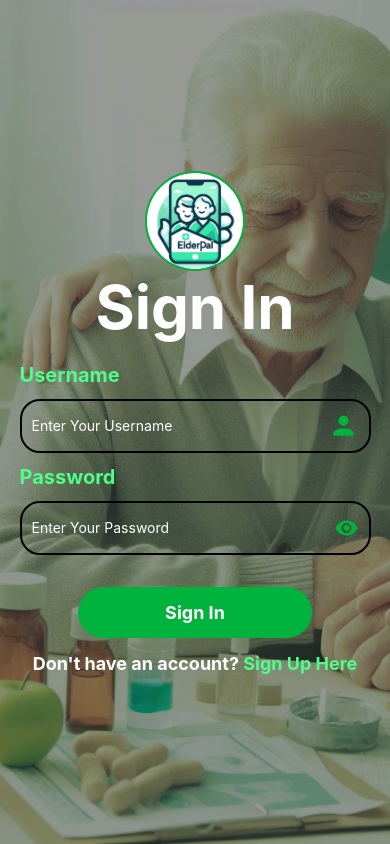
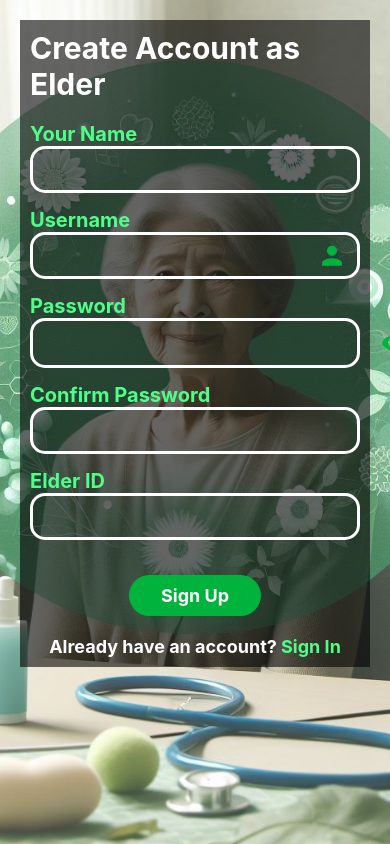
Before and after one commit to Anuja-HPK/ElderPal, a React Native app in the folder ElderPal/: screen / in a window 390 px wide. Built offline with nearby package versions, Linux system fonts and the light colour scheme.

Commit message:
Elder Sign Up Page

```diff
--- a/ElderPal/App.js
+++ b/ElderPal/App.js
@@ -1,12 +1,13 @@
 
 import LogInScreen from "./app/screens/LogInScreeen";
 import ChooseRoleScreen from "./app/screens/ChooseRoleScreen";
-import SignInScreen from  "./app/screens/SignInScreen"
+import SignInScreen from  "./app/screens/SignInScreen";
+import ElderSignUp from  "./app/screens/ElderSignUp";
 
 export default function App() {
   return (
     <>
-      <SignInScreen />
+      <ElderSignUp />
     </>
   );
 }
--- /dev/null
+++ b/ElderPal/app/screens/ElderSignUp.js
@@ -0,0 +1,247 @@
+import React, { useState } from 'react';
+import { View, TextInput, StyleSheet, Text, TouchableOpacity, ImageBackground, Alert, ScrollView } from 'react-native';
+import MaterialCommunityIcons from 'react-native-vector-icons/MaterialCommunityIcons';
+
+const SignUpScreen = () => {
+  const [name, setName] = useState('');
+  const [username, setUsername] = useState('');
+  const [password, setPassword] = useState('');
+  const [confirmPassword, setConfirmPassword] = useState('');
+  const [elderId, setElderId] = useState('');
+  const [passwordVisible, setPasswordVisible] = useState(false);
+
+  const handleSignUp = () => {
+    // Basic empty checks
+    if (!name.trim() || !username.trim() || !password || !confirmPassword || !elderId.trim()) {
+      Alert.alert("Error", "Please fill in all fields.");
+      return;
+    }
+
+    if (!/^[a-zA-Z0-9_]+$/.test(username)) {
+      Alert.alert("Error", "Username must only contain letters, numbers, and underscores.");
+      return;
+    }
+
+    if (password.length < 8) {
+      Alert.alert("Error", "Password must be at least 8 characters long.");
+      return;
+    }
+
+    if (password !== confirmPassword) {
+      Alert.alert("Error", "Passwords do not match.");
+      return;
+    }
+
+    if (!/^\d{6,}$/.test(elderId)) {
+      Alert.alert("Error", "Invalid Elder ID. Please enter a valid ID.");
+      return;
+    }
+
+    console.log(name, username, password, elderId);
+    // Ideally, send this data to your backend server
+
+    Alert.alert("Success", "Registration successful!");
+  };
+
+  return (
+    <ImageBackground
+      source={require('../assets/Elder SignUp.jpg')}
+      style={styles.backgroundImage}
+    >
+      <ScrollView contentContainerStyle={styles.scrollViewContent}>
+      <View style={styles.container}>
+      <Text style={styles.title}>Create Account as Elder</Text>
+      <View style={styles.inputGroup}>
+        <Text style={styles.label}>Your Name</Text>
+        <View style={styles.inputContainer}>
+          <TextInput
+            style={styles.input}
+            value={name}
+            onChangeText={setName}
+          />
+        </View>
+      </View>
+
+      <View style={styles.inputGroup}>
+        <Text style={styles.label}>Username</Text>
+        <View style={styles.inputContainer}>
+        <MaterialCommunityIcons name="account" size={30} color="#00b33c" style={styles.icon} />
+          <TextInput
+            style={styles.input}
+            value={username}
+            onChangeText={setUsername}
+            autoCapitalize="none"
+          />
+        </View>
+      </View>
+
+      <View style={styles.inputGroup}>
+        <Text style={styles.label}>Password</Text>
+        <View style={styles.inputContainerWithIcon}>
+          <TextInput
+            style={[styles.input, styles.passwordInput]}
+            value={password}
+            onChangeText={setPassword}
+            secureTextEntry={!passwordVisible}
+          />
+          <TouchableOpacity
+            onPress={() => setPasswordVisible(!passwordVisible)}
+            style={styles.visibilityToggle}
+          >
+            <MaterialCommunityIcons
+              name={passwordVisible ? "eye-off" : "eye"}
+              size={24}
+              color="#00b33c"
+            />
+          </TouchableOpacity>
+        </View>
+      </View>
+
+      <View style={styles.inputGroup}>
+        <Text style={styles.label}>Confirm Password</Text>
+        <View style={styles.inputContainer}>
+          <TextInput
+            style={styles.input}
+            value={confirmPassword}
+            onChangeText={setConfirmPassword}
+            secureTextEntry={true}
+          />
+        </View>
+      </View>
+
+      <View style={styles.inputGroup}>
+        <Text style={styles.label}>Elder ID</Text>
+        <View style={styles.inputContainer}>
+          <TextInput
+            style={styles.input}
+            value={elderId}
+            onChangeText={setElderId}
+          />
+        </View>
+      </View>
+
+      <TouchableOpacity style={styles.button} onPress={handleSignUp}>
+      <Text style={styles.buttonText}>Sign Up</Text>
+      </TouchableOpacity>
+
+      <View style={styles.signInPrompt}>
+        <Text style={styles.signInText}>Already have an account?</Text>
+        <TouchableOpacity onPress={() => {/* Navigate to Sign Up */}}>
+          <Text style={styles.signInButtonText}> Sign In</Text>
+        </TouchableOpacity>
+      </View>
+    </View>
+      </ScrollView>
+    </ImageBackground>
+  );
+};
+
+const styles = StyleSheet.create({
+  backgroundImage: {
+    width: '100%',
+    height: '100%',
+  },
+
+  scrollViewContent: {
+    padding: 20,
+  },
+
+  container: {
+    flex: 1,
+    justifyContent: 'center',
+    padding: 10,
+    backgroundColor: 'rgba(0,0,0,0.6)',
+  },
+
+  title: {
+    fontSize: 30,
+    fontWeight: 'bold',
+    marginBottom: 20,
+    color:  '#fff',
+  },
+
+  inputGroup: {
+    marginBottom: 15,
+  },
+
+  inputContainer: {
+    flexDirection: 'row',
+    borderWidth: 3,
+    borderColor: '#ffffff',
+    borderRadius: 15,
+    padding: 10,
+    alignItems: 'center',
+  },
+
+  inputContainerWithIcon: {
+    flexDirection: 'row',
+    borderWidth: 3,
+    borderColor: '#ffffff',
+    borderRadius: 15,
+    padding: 10,
+    alignItems: 'center',
+    justifyContent: 'space-between',
+  },
+
+  label: {
+    alignSelf: 'flex-start',
+    fontSize: 20,
+    fontWeight: 'bold',
+    color:  '#4dff88',
+  },
+
+  input: {
+    flex: 1,
+    fontSize: 18,
+    color: '#fff',
+  },
+
+  icon: {
+    position: 'absolute',
+    right: 10,
+  },
+
+  passwordInput: {
+    paddingRight: 40,
+  },
+
+  visibilityToggle: {
+    marginLeft: 10,
+  },
+
+  button: {
+    width: '40%',
+    alignItems: 'center',
+    alignSelf: 'center',
+    backgroundColor: '#00b33c',
+    padding: 10,
+    borderRadius: 30,
+    marginTop: 20,
+  },
+
+  buttonText: {
+    color: '#ffffff',
+    fontSize: 18,
+    fontWeight: 'bold'
+  },
+
+  signInPrompt: {
+    flexDirection: 'row',
+    justifyContent: 'center',
+    marginTop: 20,
+  },
+
+  signInText: {
+    color: '#ffffff',
+    fontSize: 18,
+    fontWeight: 'bold',
+  },
+
+  signInButtonText: {
+    color: '#4dff88',
+    fontSize: 18,
+    fontWeight: 'bold',
+  },
+});
+
+export default SignUpScreen;
```
Also changed, not shown: ElderPal/app/assets/Elder SignUp.jpg (added).
